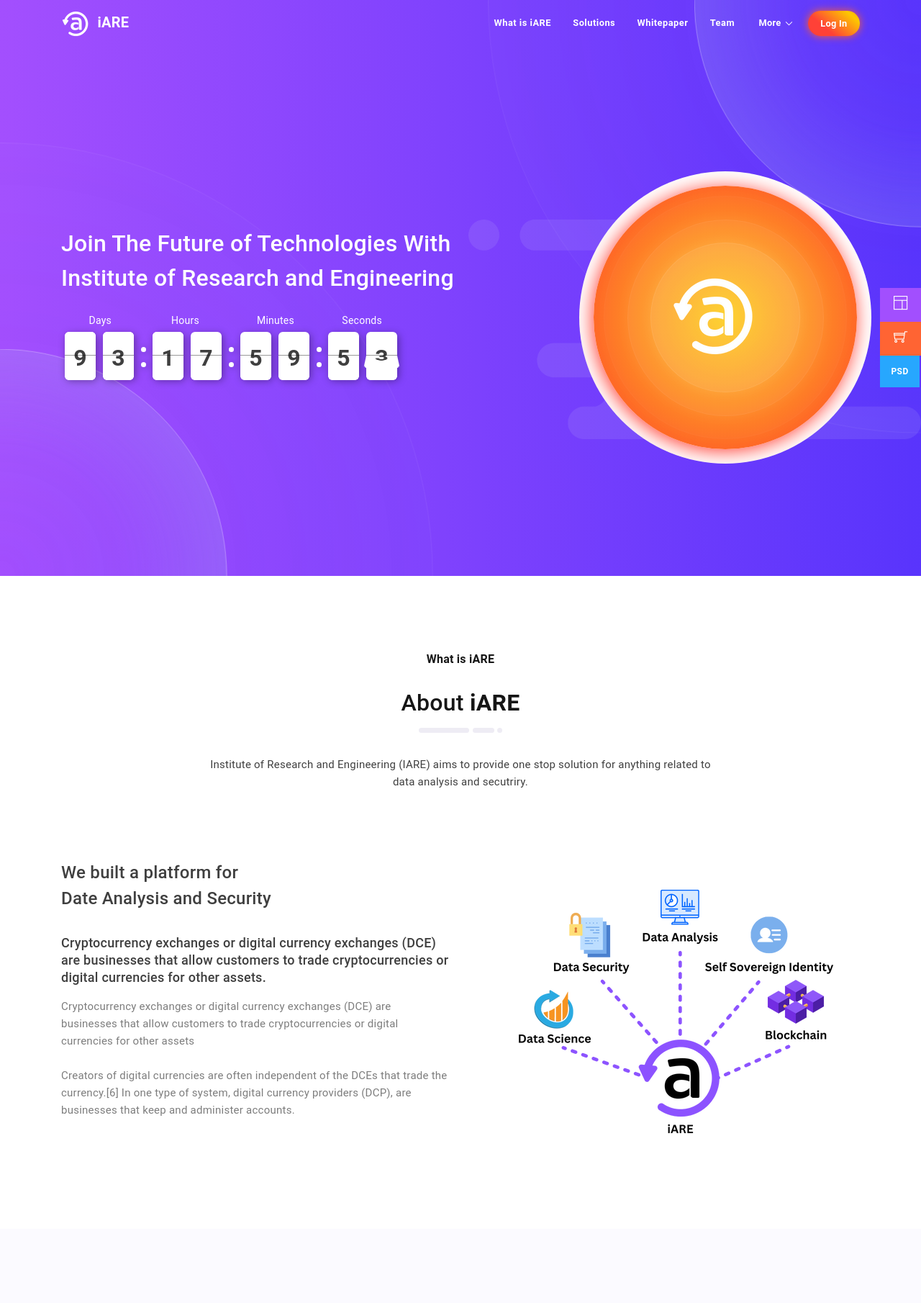
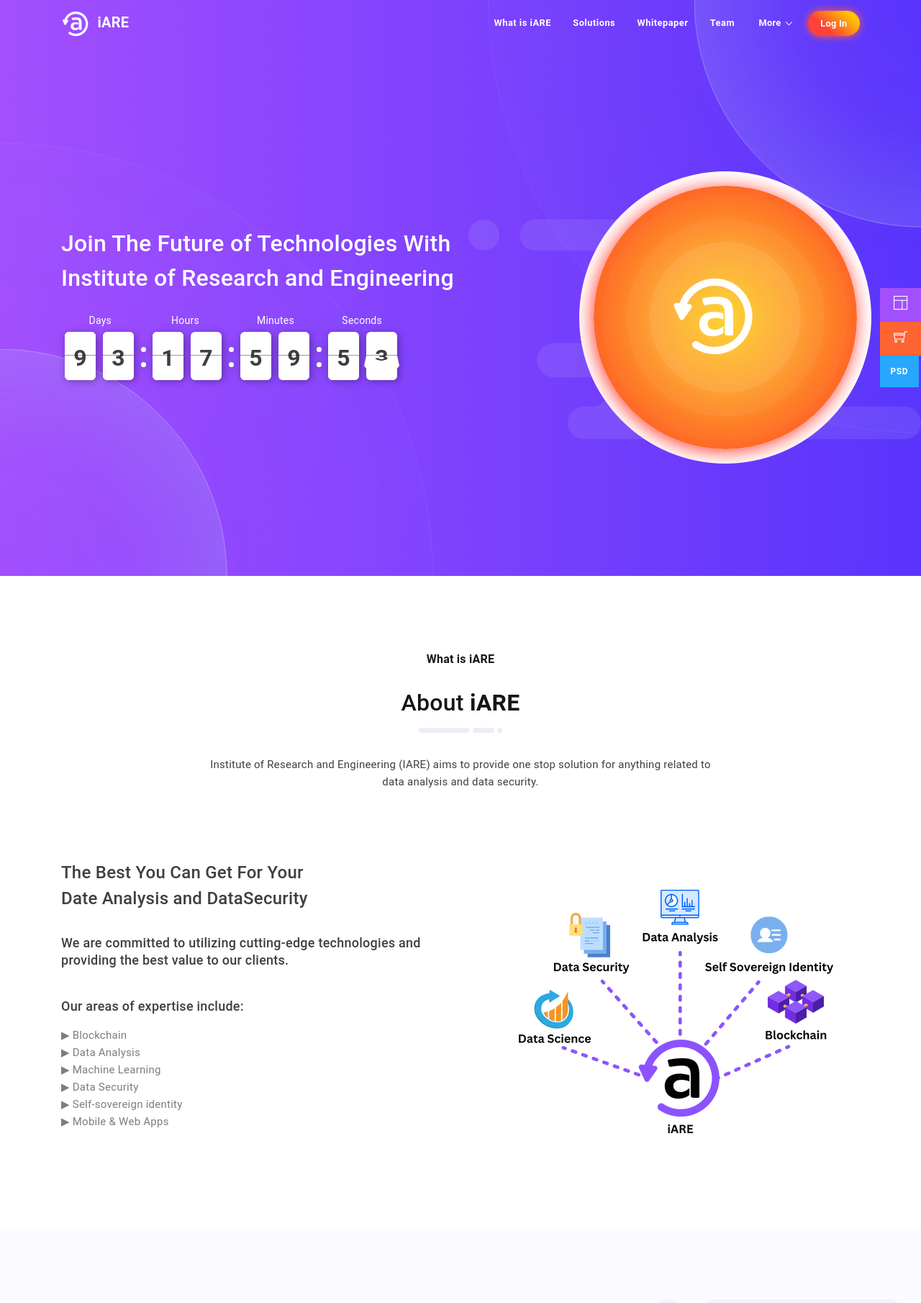
Before and after one commit to dee4git/iaredj2, a Django app: page / in a window 1280 px wide. Shown: the top 1810 px of the page at 72% size. Run offline with Django 4.2, Linux system fonts and the light colour scheme; data comes from the database, SQL or seed files in the repository; some libraries are stand-ins or nearby versions.

Commit message:
javascript fix

```diff
--- a/iaredj/settings.py
+++ b/iaredj/settings.py
@@ -131,3 +131,4 @@ STATIC_ROOT = os.path.join(BASE_DIR, 'assets')
 MEDIA_URL = '/media/'
 MEDIA_ROOT = os.path.join(BASE_DIR, 'media')
 EMAIL_BACKEND = 'django.core.mail.backends.console.EmailBackend'
+CSRF_TRUSTED_ORIGINS = ['https://iare.network', 'https://www.iare.network']
--- a/templates/index.html
+++ b/templates/index.html
@@ -103,15 +103,21 @@
                                     <span class="small"></span>
                                 </div>
                                 <p class="content-desc animated" data-animation="fadeInUpShorter" data-animation-delay="0.4s">Institute of Research and Engineering (IARE) aims to provide one stop solution for anything related to
-                                    <br class="d-none d-xl-block"> data analysis and secutriry.</p>
+                                    <br class="d-none d-xl-block"> data analysis and data security.</p>
                             </div>
                             <div class="content-area">
                                 <div class="row">
                                     <div class="col-md-12 col-lg-6 animated" data-animation="fadeInLeftShorter" data-animation-delay="0.5s">
-                                        <h4 class="title">We built a platform for <br class="d-none d-xl-block"> Date Analysis and Security</h4>
-                                        <h6 class="pt-4 pb-2">Cryptocurrency exchanges or digital currency exchanges (DCE) are businesses that allow customers to trade cryptocurrencies or digital currencies for other assets.</h6>
-                                        <p>Cryptocurrency exchanges or digital currency exchanges (DCE) are businesses that allow customers to trade cryptocurrencies or digital currencies for other assets</p>
-                                        <p>Creators of digital currencies are often independent of the DCEs that trade the currency.[6] In one type of system, digital currency providers (DCP), are businesses that keep and administer accounts.</p>
+                                        <h4 class="title">The Best You Can Get For Your<br class="d-none d-xl-block"> Date Analysis and DataSecurity</h4>
+                                        <h6 class="pt-4 pb-2">We are committed to utilizing cutting-edge technologies and providing the best value to our clients.</h6>
+                                        <h6 class="pt-4 pb-2">Our areas of expertise include:</h6>
+                                        <p>     ▶ Blockchain<br>
+                                                ▶ Data Analysis<br>
+                                                ▶ Machine Learning<br>
+                                                ▶ Data Security<br>
+                                                ▶ Self-sovereign identity<br>
+                                                ▶ Mobile & Web Apps
+                                        </p>
                                     </div>
                                     <div class="col-md-12 col-lg-6 animated" data-animation="fadeInRightShorter" data-animation-delay="0.5s">
                                         <div class="position-relative what-is-crypto-img float-xl-right">
@@ -141,7 +147,7 @@
                                     <span class="medium"></span>
                                     <span class="small"></span>
                                 </div>
-                                <p class="content-desc animated" data-animation="fadeInUpShorter" data-animation-delay="0.4s">More than $40 million in assets were placed under restraint pending forfeiture, and more than 30 <br class="d-none d-xl-block"> Liberty Reserve exchanger domain names were seized.</p>
+{#                                <p class="content-desc animated" data-animation="fadeInUpShorter" data-animation-delay="0.4s">More than $40 million in assets were placed under restraint pending forfeiture, and more than 30 <br class="d-none d-xl-block"> Liberty Reserve exchanger domain names were seized.</p>#}
                             </div>
                             <div class="problems">
                                 {% for i in solution_categories %}
```
